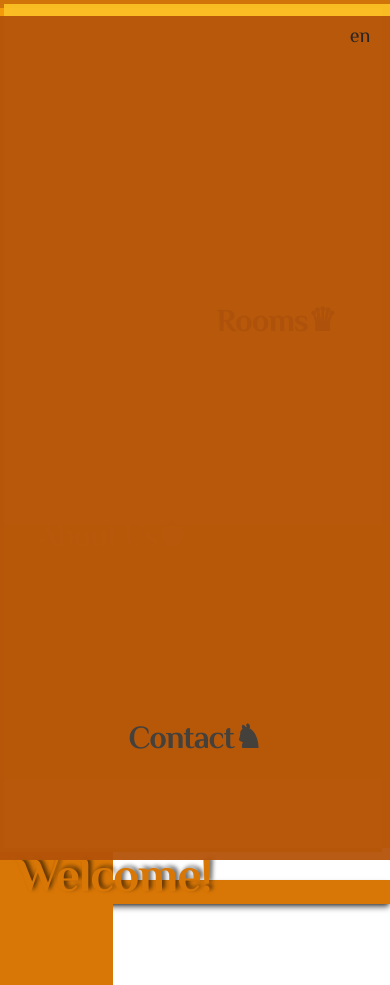
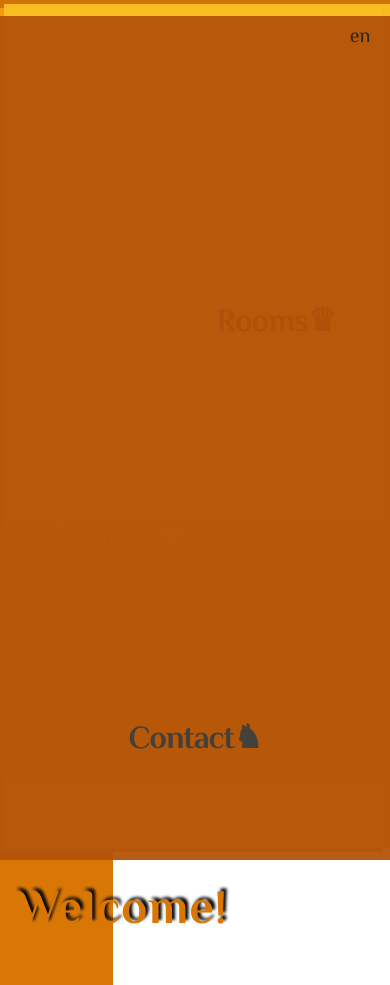
Before and after one commit to SlobodanDodic/Sombor19, a Next.js app: page /en/ in a window 390 px wide. Built offline with nearby package versions, Linux system fonts and the light colour scheme; what tailwindcss-animated would draw is missing.

Commit message:
new home

```diff
--- a/app/[lang]/components/home/HomePage.tsx
+++ b/app/[lang]/components/home/HomePage.tsx
@@ -6,6 +6,7 @@ import homeLeft from "../../assets/hero/hero-left.jpg";
 import homeUp from "../../assets/hero/hero-up.jpg";
 import homeDown from "../../assets/hero/hero-down.jpg";
 import homeRight from "../../assets/hero/hero-right.jpg";
+import Typewriter from "../typewriter";
 import SvgFilter from "./SvgFilter";
 
 export function HomePage({ home }: IHome) {
@@ -16,42 +17,53 @@ export function HomePage({ home }: IHome) {
   }, []);
 
   return (
-    <div className="relative w-screen h-auto">
-      <div
-        className={`absolute top-4 right-0 h-6 z-10 shadow-md shadow-black/60 bg-stone-800 transition-all duration-1000 ${
-          isLoaded ? "w-screen" : "w-0"
-        }`}
-      />
-
+    <div className="relative w-screen">
       <div className="absolute w-screen top-4 left-0 h-6 z-10">
-        <div
-          className={`absolute rounded-tl-2xl top-16 right-0 shadow-md shadow-black/60 h-6 bg-stone-800 transition-all duration-[1500ms] ${
+        {/* <div
+          className={`absolute rounded-s-sm top-16 right-2 shadow-md shadow-stone-950 h-6 bg-stone-800 transition-all duration-[1500ms] ${
             isLoaded ? "w-[47%]" : "w-0"
           } z-10`}
-        />
+        /> */}
+
+        {/* <div
+          className={`absolute bottom-0 left-0 h-6 shadow-md shadow-stone-950 bg-amber-600 transition-all duration-[1200ms] ${
+            isLoaded ? "w-screen" : "w-0"
+          }`}
+        /> */}
 
         <div className="flex w-screen max-w-6xl mx-auto">
           <div className="hidden md:flex w-[33%]" />
-          <div className="relative flex flex-col justify-end items-end w-screen md:w-[34%] shadow-black/60 text-shadow-heading pr-4 -mt-6">
-            <h1 className="text-5xl text-stone-800 font-extrabold tracking-[1px]">{home.apartment}</h1>
-            <h1 className="text-6xl text-stone-800 font-extrabold tracking-[1px] pt-4 z-20">19</h1>
+          <div className="relative flex flex-col justify-end items-end w-screen md:w-[34%] text-stone-900 shadow-stone-950 text-shadow-heading">
+            <h1 className="relative text-5xl text-stone-800 font-extrabold tracking-[2px] pr-4 animate-fade-down animate-duration-[2000ms]">
+              <span className="mr-3 text-amber-600">⊹</span>
+              {home.apartment}
+            </h1>
+            <span
+              className={`absolute circle-null -top-5 left-1/2 transform -translate-x-1/2 rounded-full w-20 h-20 shadow-inner shadow-stone-800 bg-amber-600 -z-10 transition-all duration-700 ${
+                isLoaded ? "circle" : ""
+              }`}
+            />
+            {/* <h1 className="relative text-5xl text-stone-800 font-extrabold tracking-[1px] pr-4">
+              {home.apartment}
+              <span className="absolute -top-5 -left-6 rounded-full w-20 h-20 shadow-inner shadow-stone-800 bg-amber-600 -z-10" />
+            </h1> */}
+            <h1 className="text-6xl bg-[#383533] font-extrabold tracking-[1px] h-20 w-20 rounded-full text-stone-800 shadow-inner shadow-stone-950 mr-3 pt-4 z-20">
+              19
+            </h1>
           </div>
           <div className="hidden md:flex w-[33%]" />
         </div>
       </div>
 
-      <div className="absolute -bottom-14 left-0 w-screen h-6">
-        <div
-          className={`h-6 shadow-md shadow-black/60 bg-amber-600 transition-all duration-[1200ms] ${
-            isLoaded ? "w-screen" : "w-0"
-          } z-10`}
-        />
+      <div className="absolute -bottom-28 left-0 w-screen h-6">
         <div className="flex w-screen max-w-6xl mx-auto">
           <div className="hidden md:flex w-[33%]" />
           <div className="flex justify-start items-start w-screen md:w-[34%] pl-4">
-            <h1 className="text-5xl -mt-12 text-amber-600 font-extrabold shadow-black/60 text-shadow-heading z-20">
-              {home.welcome}
-            </h1>
+            <Typewriter
+              text={home.welcome}
+              delay={200}
+              className="text-5xl -mt-12 text-amber-600 font-extrabold shadow-stone-950 text-shadow-heading tracking-[1px] z-20"
+            />
           </div>
           <div className="hidden md:flex w-[33%]" />
         </div>
--- a/app/[lang]/components/home/IntroPage.tsx
+++ b/app/[lang]/components/home/IntroPage.tsx
@@ -3,9 +3,6 @@ import type { IHome } from "../../types";
 import Link from "next/link";
 // import Inputs from "../inputs";
 // import { BiSolidDownArrow } from "react-icons/bi";
-// import { useRef } from "react";
-// import { motion, useScroll, useTransform, useSpring, MotionValue } from "framer-motion";
-// import Typewriter from "../typewriter";
 
 // function useParallax(value: MotionValue<number>, distance: number) {
 //   return useTransform(value, [0, 1], [-distance, distance]);
@@ -37,12 +34,6 @@ export function IntroPage({ home, lang }: IHome) {
         </h1>
       </div>
 
-      {/* <Typewriter
-        text={home.title}
-        delay={100}
-        className="text-6xl md:text-7xl xl:text-8xl shadow-stone-800 text-shadow-drop -mt-24 px-4 z-0"
-      /> */}
-
       {/* <div className="">
         <p className="">{home.query.visit}</p>
         <Inputs home={home} />
@@ -57,11 +48,6 @@ export function IntroPage({ home, lang }: IHome) {
       </div> */}
 
       <h3 className="p-4 max-w-3xl ">{home.introText}</h3>
-      <h3 className="p-4 max-w-3xl ">{home.introText}</h3>
-      <h3 className="p-4 max-w-3xl ">{home.introText}</h3>
-      <h3 className="p-4 max-w-3xl ">{home.introText}</h3>
-      <h3 className="p-4 max-w-3xl ">{home.introText}</h3>
-      <h3 className="p-4 max-w-3xl ">{home.introText}</h3>
 
       <Link
         href={`/${lang}/about`}
--- a/app/[lang]/components/home/SvgFilter.tsx
+++ b/app/[lang]/components/home/SvgFilter.tsx
@@ -6,8 +6,7 @@ export default function SvgFilter() {
           <feGaussianBlur in="SourceGraphic" stdDeviation="7" result="blur" />
           <feColorMatrix in="blur" mode="matrix" values="1 0 0 0 0  0 1 0 0 0  0 0 1 0 0  0 0 0 19 -9" result="hexa" />
           <feComposite in="SourceGraphic" in2="hexa" operator="atop" />
-
-          <feDropShadow dx="5" dy="4" stdDeviation="5" floodColor="rgb(0, 0, 0)" />
+          <feDropShadow dx="5" dy="4" stdDeviation="5" floodColor="rgb(0, 0, 0)" result="hexa" />
         </filter>
       </defs>
     </svg>
--- a/app/[lang]/styles/home.css
+++ b/app/[lang]/styles/home.css
@@ -10,6 +10,12 @@
 }
 .parallel-down {
   clip-path: polygon(10% 0%, 100% 14%, 100% 100%, 10% 86%);
+}
+.circle-null {
+  clip-path: circle(0% at 50% 50%);
+}
+.circle {
+  clip-path: circle(50% at 50% 50%);
 }
 
 .flt_svg {
--- a/app/[lang]/types/index.tsx
+++ b/app/[lang]/types/index.tsx
@@ -61,8 +61,6 @@ export interface IHome {
     apartment: string;
     welcome: string;
     introText: string;
-    // headline: string;
-    // welcome: string;
 
     query: {
       visit: string;
--- a/dictionaries/ru.json
+++ b/dictionaries/ru.json
@@ -8,7 +8,7 @@
   "home": {
     "flag": "🇷🇺",
     "central": "Центральные",
-    "apartment": "Aпартаменты",
+    "apartment": "Квартира",
     "welcome": "Добро пожаловать!",
     "introText": "Прямо в самом центре города Сомбор эту восхитительную квартиру идеально подходит для отдыха и осмотра достопримечательностей. У вас будет свой частный вход, уютная гостиная, полностью оборудованная кухня, удобная кровать queen-size и дополнительный диван-кровать на двоих. Кроме того, у нас есть очаровательный сад, где вы можете отдохнуть в любое время дня.",
     "query": {
--- a/tailwind.config.ts
+++ b/tailwind.config.ts
@@ -33,7 +33,7 @@ const config: Config = {
         lg: '0 8px 16px var(--tw-shadow-color)',
         down: '0 7px 8px var(--tw-shadow-color)',
         drop: '2px 4px 6px var(--tw-shadow-color)',
-        heading: '3px -2px 4px var(--tw-shadow-color)',
+        heading: '3px -3px 3px var(--tw-shadow-color)',
       },
     },
   },
```
